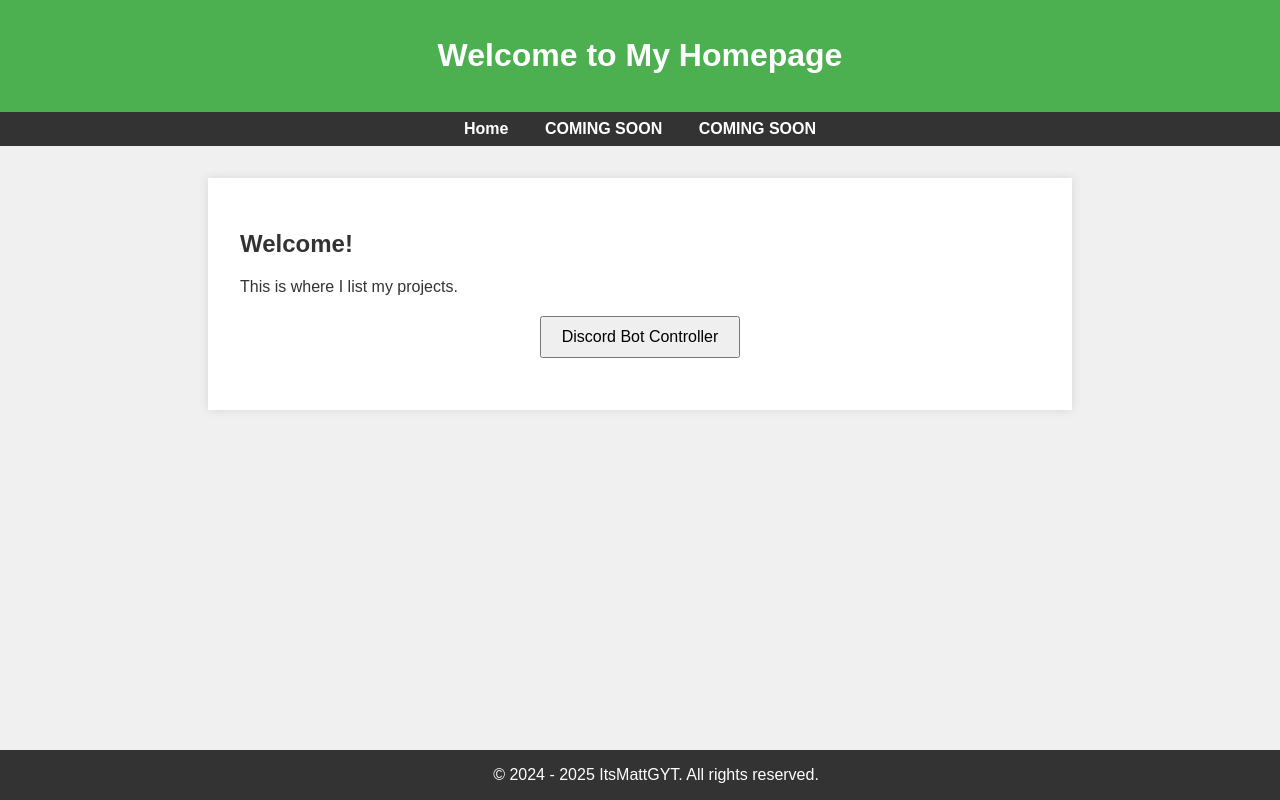
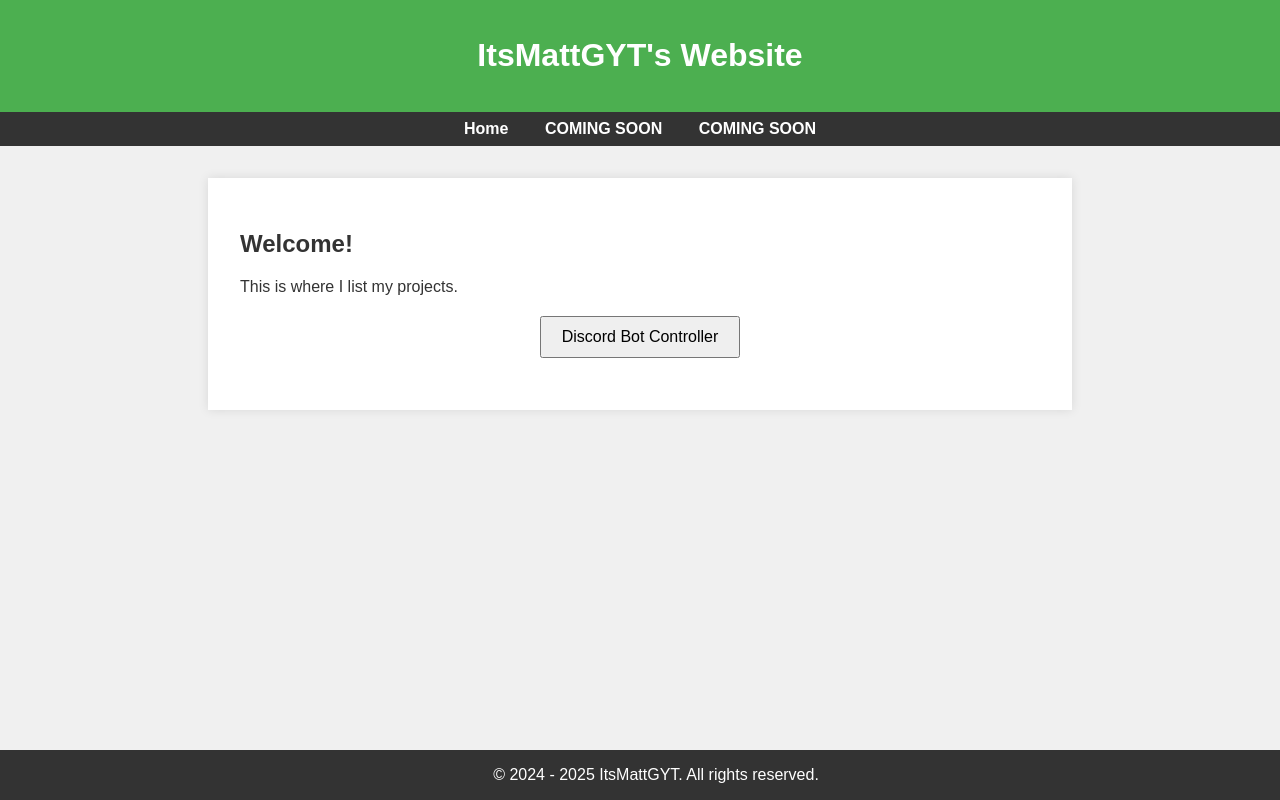
Before and after one commit to ProProgramer123/proprogramer123.github.io, a plain HTML site: page index.html in a window 1280 px wide. Drawn offline with Linux system fonts and the light colour scheme.

Commit message:
Update index.html

```diff
--- a/index.html
+++ b/index.html
@@ -9,7 +9,7 @@
 </head>
 <body>
     <header>
-        <h1>Welcome to My Homepage</h1>
+        <h1>ItsMattGYT's Website</h1>
     </header>
     <nav>
         <a href="#">Home</a>
```
